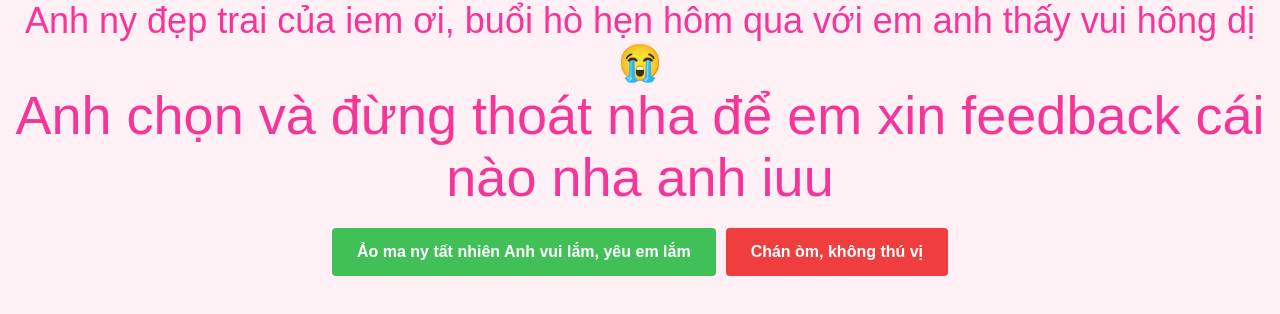
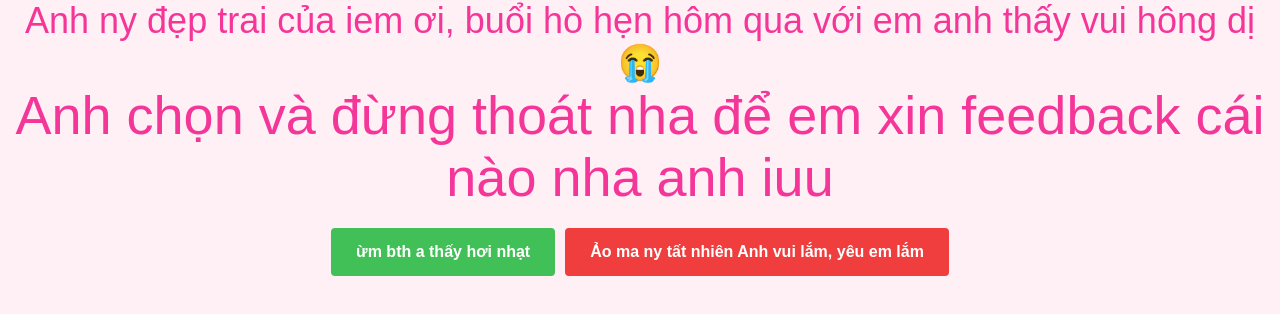
Before and after one commit to chienmin999/Dip, a plain HTML site: page index.html in a window 1280 px wide. Shown: the part 422-736 px from the top of the page. Drawn offline with Linux system fonts and the light colour scheme; a web font is replaced by a local one.

Commit message:
Update index.html

```diff
--- a/index.html
+++ b/index.html
@@ -30,8 +30,8 @@
         >
       </p>
       <div class="buttons">
-        <button type="button" class="btn btn--yes">Ảo ma ny tất nhiên Anh vui lắm, yêu em lắm </button>
-        <button type="button" class="btn btn--no">Chán òm, không thú vị </button>
+        <button type="button" class="btn btn--yes">ừm bth a thấy hơi nhạt</button>
+        <button type="button" class="btn btn--no">Ảo ma ny tất nhiên Anh vui lắm, yêu em lắm</button>
       </div>
     </main>
 
```
